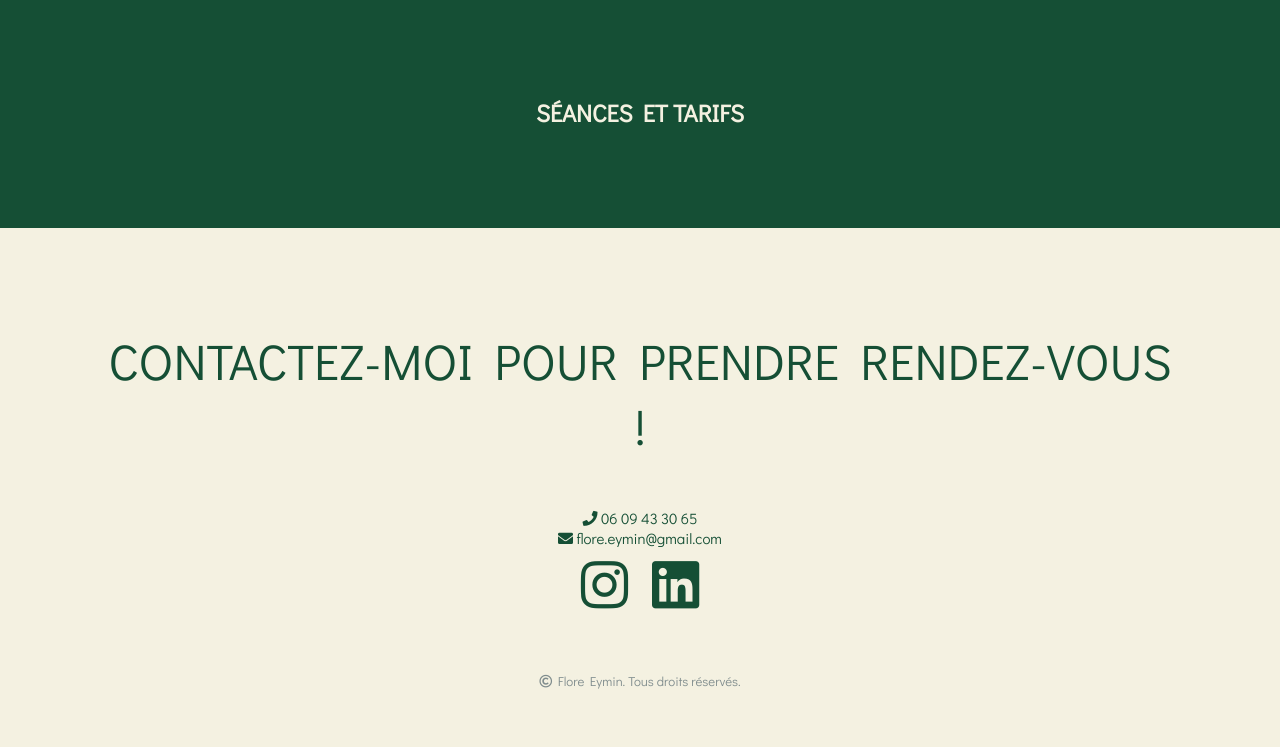
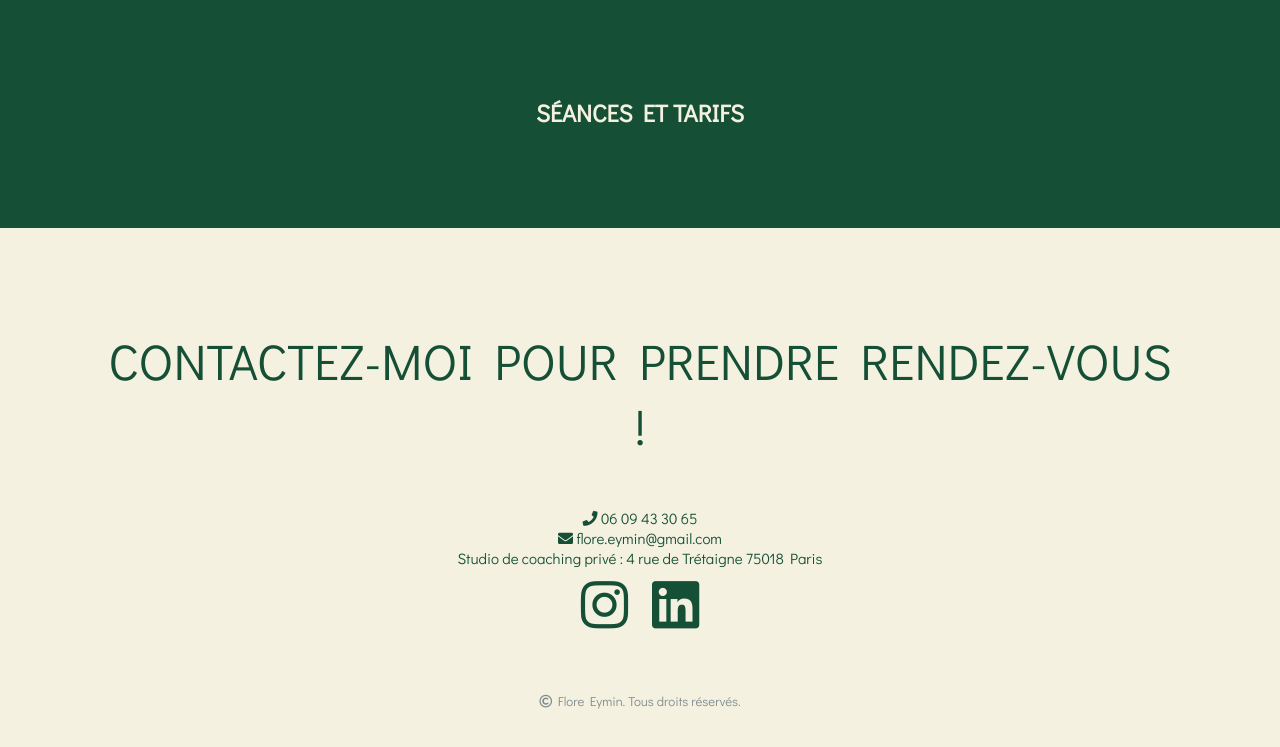
Before and after one commit to flore-eymin/coaching, a plain HTML site: page index.html in a window 1280 px wide. Shown: the part 1726-2473 px from the top of the page. Drawn offline with Linux system fonts and the light colour scheme.

Commit message:
Add studio address

```diff
--- a/index.html
+++ b/index.html
@@ -77,6 +77,9 @@
                     <i class="fas fa-envelope"></i>
                     flore.eymin@gmail.com
                 </div>
+                <div class="footer-text">
+                    Studio de coaching privé : 4 rue de Trétaigne 75018 Paris
+                </div>
                 <div class="social-media-icon">
                     <a class="social-media-icon-link" href="https://www.instagram.com/floreeymin/"><i class="fab fa-instagram fa-3x"></i></a>
                 </div>
```
